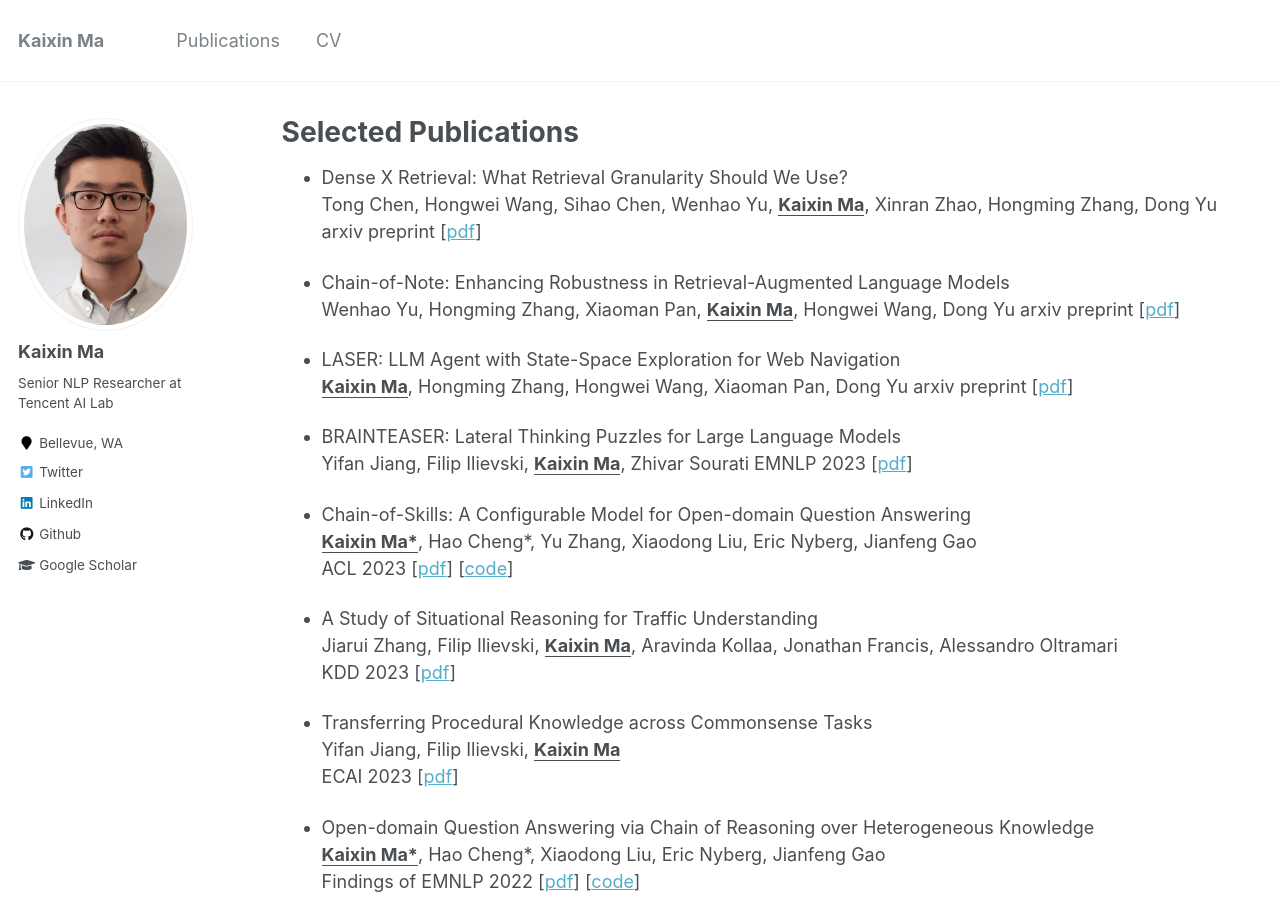
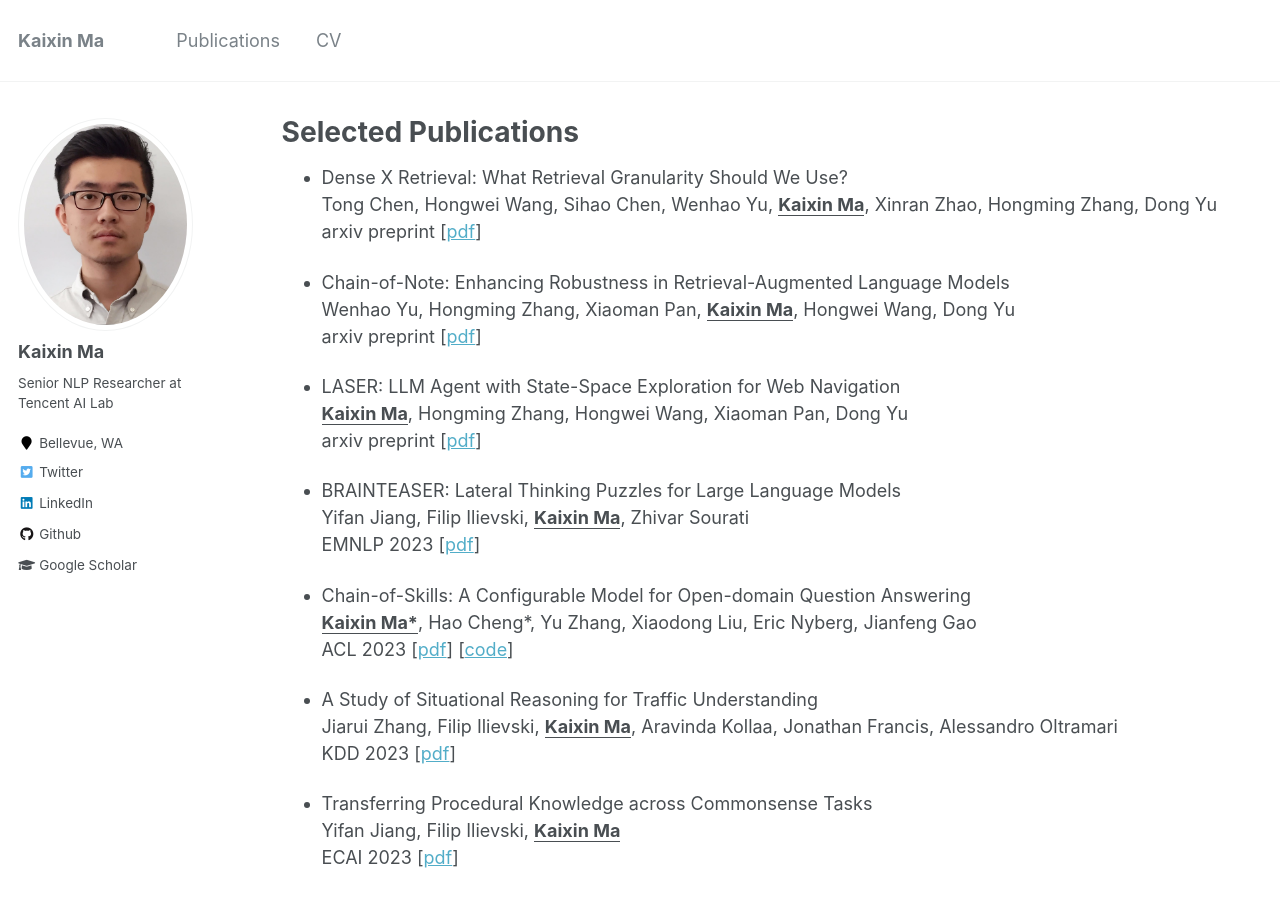
Before and after one commit to Mayer123/Mayer123.github.io, a Jekyll site: the page built from _pages/publications.md, in a window 1280 px wide and 900 px high. Built offline with Jekyll 4.4.1, drawn with Linux system fonts in a browser that asks for light colours.

Commit message:
fix format

```diff
--- a/_pages/publications.md
+++ b/_pages/publications.md
@@ -6,19 +6,19 @@
 ---
 
 * Dense X Retrieval: What Retrieval Granularity Should We Use? <br>
-  Tong Chen, Hongwei Wang, Sihao Chen, Wenhao Yu, **<u>Kaixin Ma</u>**, Xinran Zhao, Hongming Zhang, Dong Yu
+  Tong Chen, Hongwei Wang, Sihao Chen, Wenhao Yu, **<u>Kaixin Ma</u>**, Xinran Zhao, Hongming Zhang, Dong Yu <br>
   arxiv preprint \[[pdf](https://arxiv.org/pdf/2312.06648.pdf)\]
 
 * Chain-of-Note: Enhancing Robustness in Retrieval-Augmented Language Models <br>
-  Wenhao Yu, Hongming Zhang, Xiaoman Pan, **<u>Kaixin Ma</u>**, Hongwei Wang, Dong Yu
+  Wenhao Yu, Hongming Zhang, Xiaoman Pan, **<u>Kaixin Ma</u>**, Hongwei Wang, Dong Yu <br>
   arxiv preprint \[[pdf](https://arxiv.org/pdf/2311.09210.pdf)\]
 
 * LASER: LLM Agent with State-Space Exploration for Web Navigation <br>
-  **<u>Kaixin Ma</u>**, Hongming Zhang, Hongwei Wang, Xiaoman Pan, Dong Yu
+  **<u>Kaixin Ma</u>**, Hongming Zhang, Hongwei Wang, Xiaoman Pan, Dong Yu <br>
   arxiv preprint \[[pdf](https://arxiv.org/pdf/2309.08172.pdf)\]
 
 * BRAINTEASER: Lateral Thinking Puzzles for Large Language Models <br>
-  Yifan Jiang, Filip Ilievski, **<u>Kaixin Ma</u>**, Zhivar Sourati
+  Yifan Jiang, Filip Ilievski, **<u>Kaixin Ma</u>**, Zhivar Sourati <br>
   EMNLP 2023 \[[pdf](https://aclanthology.org/2023.emnlp-main.885.pdf)\]
 
 * Chain-of-Skills: A Configurable Model for Open-domain Question Answering <br>
```
